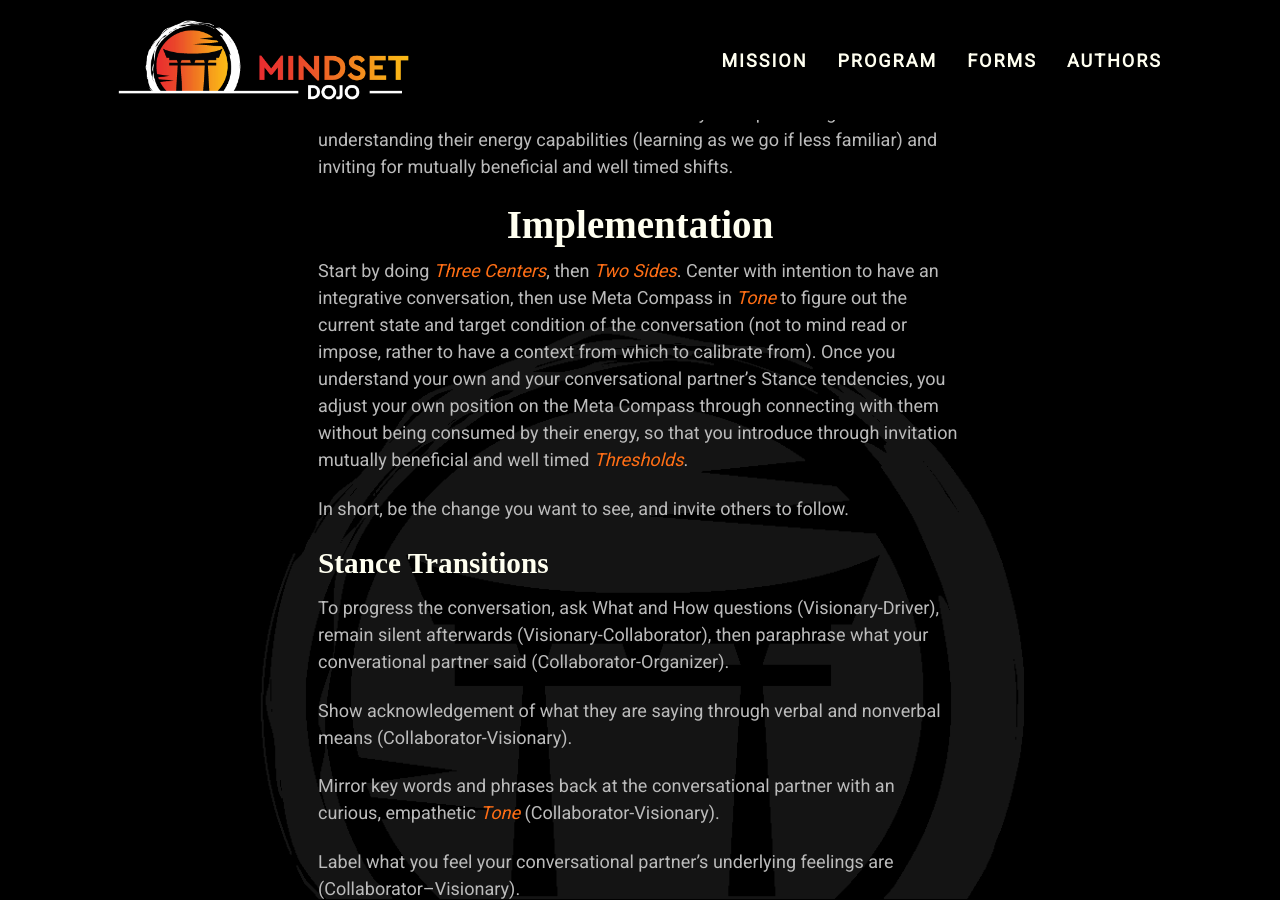
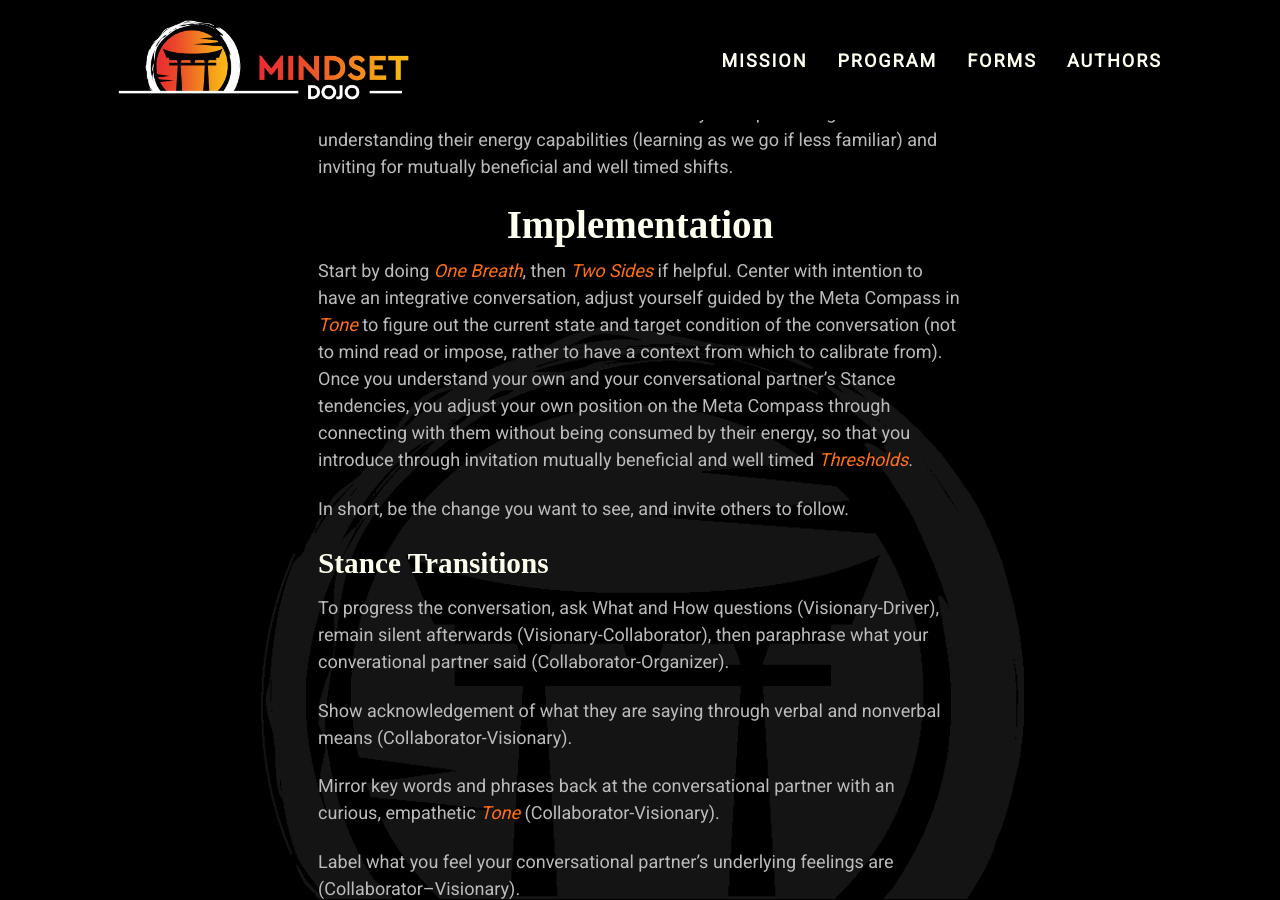
Before and after one commit to mindset-dojo/mindset-dojo.github.io, a Jekyll site: the page built from _forms/stance.md, in a window 1280 px wide and 900 px high, scrolled down 452 px. Built offline with Jekyll 4.4.1, drawn with Linux system fonts in a browser that asks for light colours; some web fonts are replaced.

Commit message:
refactor(stance): language.

```diff
--- a/_forms/stance.md
+++ b/_forms/stance.md
@@ -20,7 +20,7 @@ You resonate/vibe with the people in the group and overall field, truely present
 
 ## Implementation
 
-Start by doing [Three Centers](../three-centers/), then [Two Sides](../two-sides/). Center with intention to have an integrative conversation, then use Meta Compass in [Tone](../tone/) to figure out the current state and target condition of the conversation (not to mind read or impose, rather to have a context from which to calibrate from). Once you understand your own and your conversational partner's Stance tendencies, you adjust your own position on the Meta Compass through connecting with them without being consumed by their energy, so that you introduce through invitation mutually beneficial and well timed [Thresholds](../threshold/).
+Start by doing [One Breath](../one-breath/), then [Two Sides](../two-sides/) if helpful. Center with intention to have an integrative conversation, adjust yourself guided by the Meta Compass in [Tone](../tone/) to figure out the current state and target condition of the conversation (not to mind read or impose, rather to have a context from which to calibrate from). Once you understand your own and your conversational partner's Stance tendencies, you adjust your own position on the Meta Compass through connecting with them without being consumed by their energy, so that you introduce through invitation mutually beneficial and well timed [Thresholds](../threshold/).
 
 In short, be the change you want to see, and invite others to follow.
 
```
